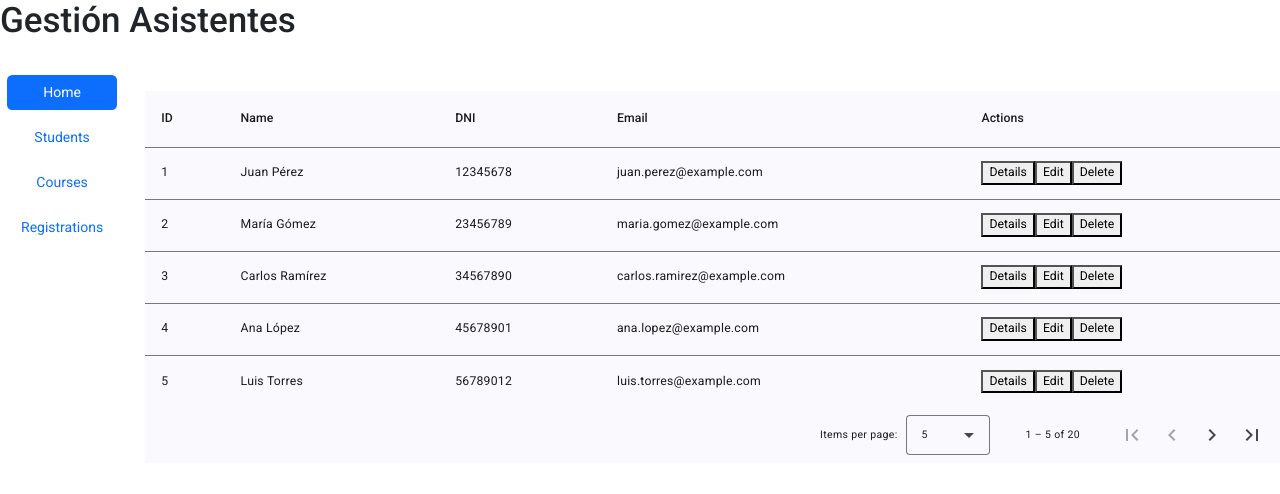
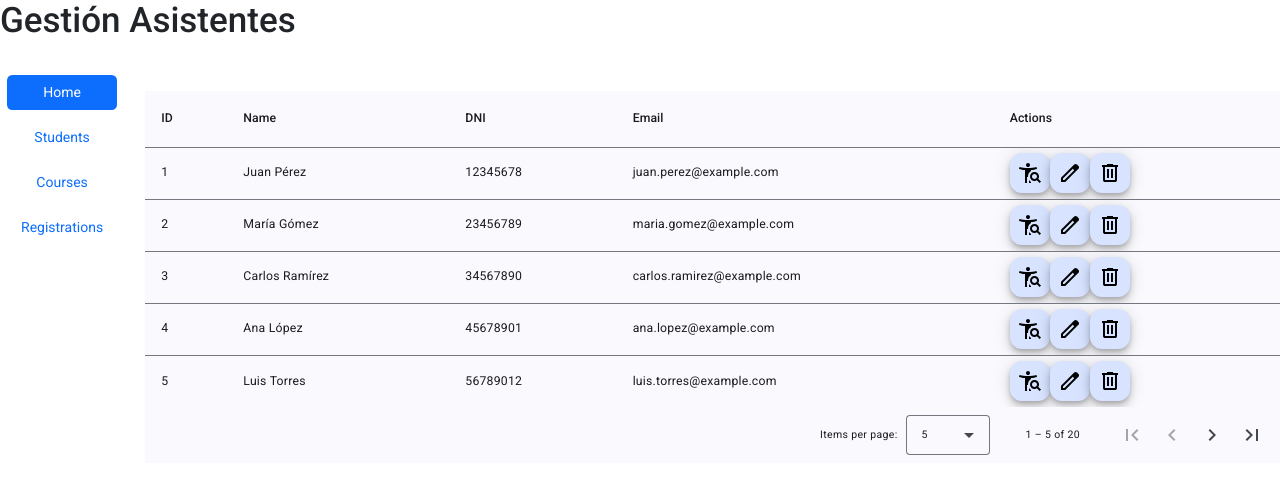
Before and after one commit to Nicolas-Lastra/gestion-asistentes, an Angular app: page /students in a window 1280 px wide. Shown: the top 494 px of the page. Built offline with nearby package versions, Linux system fonts and the light colour scheme; data requests are answered from the project's data file.

Commit message:
Icons added

```diff
--- a/src/app/features/courses/courses-table/courses-table.html
+++ b/src/app/features/courses/courses-table/courses-table.html
@@ -27,10 +27,10 @@
   <!-- Actions Column -->
   <ng-container matColumnDef="actions">
     <th mat-header-cell *matHeaderCellDef> Actions </th>
-    <td mat-cell *matCellDef="let course">
-      <button (click)="viewDetails(course)" mat-button color="accent">Details</button>
-      <button (click)="editCourse(course)" mat-button color="primary">Edit</button>
-      <button (click)="deleteCourse(course)" mat-button color="primary">Delete</button>
+    <td mat-cell *matCellDef="let course" class="button-container">
+      <button class="table-button" matMiniFab (click)="viewDetails(course)" title="View details" aria-label="View details"><svg xmlns="http://www.w3.org/2000/svg" height="24px" viewBox="0 -960 960 960" width="24px" fill="#000000"><path d="M270-80q-45 0-77.5-30.5T160-186v-558q0-38 23.5-68t61.5-38l395-78v640l-379 76q-9 2-15 9.5t-6 16.5q0 11 9 18.5t21 7.5h450v-640h80v720H270Zm90-233 200-39v-478l-200 39v478Zm-80 16v-478l-15 3q-11 2-18 9.5t-7 18.5v457q5-2 10.5-3.5T261-293l19-4Zm-40-472v482-482Z"/></svg></button>
+      <button class="table-button" matMiniFab (click)="editCourse(course)" title="Edit course" aria-label="Edit course"><svg xmlns="http://www.w3.org/2000/svg" height="24px" viewBox="0 -960 960 960" width="24px" fill="#000000"><path d="M200-200h57l391-391-57-57-391 391v57Zm-80 80v-170l528-527q12-11 26.5-17t30.5-6q16 0 31 6t26 18l55 56q12 11 17.5 26t5.5 30q0 16-5.5 30.5T817-647L290-120H120Zm640-584-56-56 56 56Zm-141 85-28-29 57 57-29-28Z"/></svg></button>
+      <button class="table-button" matMiniFab (click)="deleteCourse(course)" title="Delete course" aria-label="Delete course"><svg xmlns="http://www.w3.org/2000/svg" height="24px" viewBox="0 -960 960 960" width="24px" fill="#000000"><path d="M280-120q-33 0-56.5-23.5T200-200v-520h-40v-80h200v-40h240v40h200v80h-40v520q0 33-23.5 56.5T680-120H280Zm400-600H280v520h400v-520ZM360-280h80v-360h-80v360Zm160 0h80v-360h-80v360ZM280-720v520-520Z"/></svg></button>
     </td>
   </ng-container>
 
--- a/src/app/features/courses/courses-table/courses-table.ts
+++ b/src/app/features/courses/courses-table/courses-table.ts
@@ -4,10 +4,11 @@ import { MatPaginator, MatPaginatorModule } from '@angular/material/paginator';
 import { ViewChild, AfterViewInit } from '@angular/core';
 import { Router, RouterModule } from '@angular/router';
 import { Course } from '../../../../shared/entities';
+import {MatButtonModule} from '@angular/material/button';
 
 @Component({
   selector: 'app-courses-table',
-  imports: [MatTableModule, MatPaginatorModule, RouterModule],
+  imports: [MatTableModule, MatPaginatorModule, RouterModule, MatButtonModule],
   templateUrl: './courses-table.html',
   styleUrl: './courses-table.css'
 })
--- a/src/app/features/students/students-table/students-table.html
+++ b/src/app/features/students/students-table/students-table.html
@@ -27,10 +27,10 @@
   <!-- Actions Column -->
   <ng-container matColumnDef="actions">
     <th mat-header-cell *matHeaderCellDef> Actions </th>
-    <td mat-cell *matCellDef="let student">
-      <button (click)="viewDetails(student)" mat-button color="accent">Details</button>
-      <button (click)="editStudent(student)" mat-button color="primary">Edit</button>
-      <button (click)="deleteStudent(student)" mat-button color="primary">Delete</button>
+    <td mat-cell *matCellDef="let student" class="button-container">
+      <button class="table-button" matMiniFab (click)="viewDetails(student)" title="View details" aria-label="View details"><svg xmlns="http://www.w3.org/2000/svg" height="24px" viewBox="0 -960 960 960" width="24px" fill="#000000"><path d="M400-720q-33 0-56.5-23.5T320-800q0-33 23.5-56.5T400-880q33 0 56.5 23.5T480-800q0 33-23.5 56.5T400-720Zm260 480q42 0 71-29t29-71q0-42-29-71t-71-29q-42 0-71 29t-29 71q0 42 29 71t71 29ZM864-80 756-188q-22 14-46 21t-50 7q-75 0-127.5-52.5T480-340q0-75 52.5-127.5T660-520q75 0 127.5 52.5T840-340q0 26-7 50t-21 46l108 108-56 56Zm-424 0v-121q15 24 35.5 44t44.5 36v41h-80Zm-160 0v-520q-61-5-121-14.5T40-640l20-80q84 23 168.5 31.5T400-680q87 0 171.5-8.5T740-720l20 80q-59 16-119 25.5T520-600v41q-54 35-87 92.5T400-340v10q0 5 1 10h-41v240h-80Z"/></svg></button>
+      <button class="table-button" matMiniFab (click)="editStudent(student)" title="Edit student" aria-label="Edit student"><svg xmlns="http://www.w3.org/2000/svg" height="24px" viewBox="0 -960 960 960" width="24px" fill="#000000"><path d="M200-200h57l391-391-57-57-391 391v57Zm-80 80v-170l528-527q12-11 26.5-17t30.5-6q16 0 31 6t26 18l55 56q12 11 17.5 26t5.5 30q0 16-5.5 30.5T817-647L290-120H120Zm640-584-56-56 56 56Zm-141 85-28-29 57 57-29-28Z"/></svg></button>
+      <button class="table-button" matMiniFab (click)="deleteStudent(student)" title="Delete student" aria-label="Delete student"><svg xmlns="http://www.w3.org/2000/svg" height="24px" viewBox="0 -960 960 960" width="24px" fill="#000000"><path d="M280-120q-33 0-56.5-23.5T200-200v-520h-40v-80h200v-40h240v40h200v80h-40v520q0 33-23.5 56.5T680-120H280Zm400-600H280v520h400v-520ZM360-280h80v-360h-80v360Zm160 0h80v-360h-80v360ZM280-720v520-520Z"/></svg></button>
     </td>
   </ng-container>
 
--- a/src/app/features/students/students-table/students-table.ts
+++ b/src/app/features/students/students-table/students-table.ts
@@ -6,11 +6,12 @@ import { MatPaginator, MatPaginatorModule } from '@angular/material/paginator';
 import { ViewChild, AfterViewInit } from '@angular/core';
 import { Router, RouterModule } from '@angular/router';
 import { RoutePaths } from '../../../../shared/routes';
+import {MatButtonModule} from '@angular/material/button';
 
 
 @Component({
   selector: 'app-students-table',
-  imports: [MatTableModule, FullnamePipe, MatPaginatorModule, RouterModule],
+  imports: [MatTableModule, FullnamePipe, MatPaginatorModule, RouterModule, MatButtonModule],
   templateUrl: './students-table.html',
   styleUrl: './students-table.css'
 })
```
